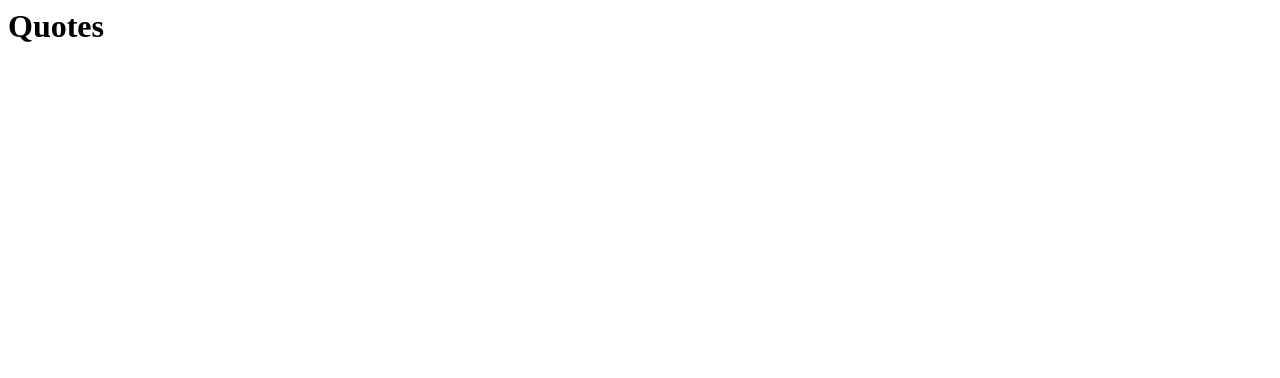
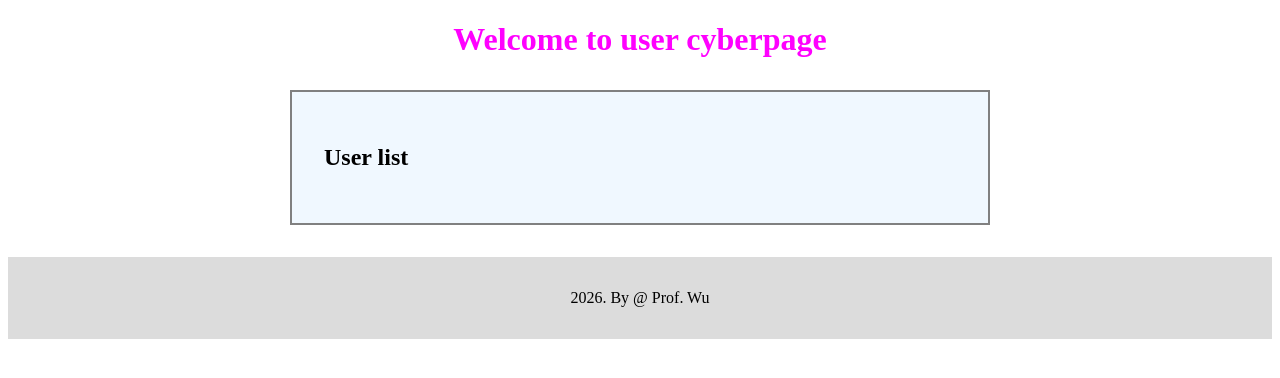
Before and after one commit to Gongg0910/ET721---Spring-2026, a Flask app: page /quotes in a window 1280 px wide. Before the commit the part shown is almost empty. Shown: the top 378 px of the page. Run offline with Flask 3, Linux system fonts and the light colour scheme.

Commit message:
lab 12 in progress

```diff
--- a/lab11/app.py
+++ b/lab11/app.py
@@ -30,7 +30,7 @@ def about():
 
 @app.route('/quotes')
 def qoutes():
-    return '<h1>Quotes</h1>'
+    return render_template('quotes.html')
 
 # set the 'app' to run if you eecute the file directly (not when it is imported)
 if __name__ == '__main__':
--- a/lab11/static/style.css
+++ b/lab11/static/style.css
@@ -23,3 +23,19 @@ img{
 .outstock{
     color: red;
 }
+
+
+/* base.html */
+.maincontainer{
+    padding: 2rem;
+    border: solid gray 2px;
+    background-color: aliceblue;
+    width: 700px;
+    margin: 2rem auto;
+}
+
+.footer{
+    padding: 2rem;
+    background-color: gainsboro;
+    text-align: center;
+}
--- /dev/null
+++ b/lab11/templates/base.html
@@ -0,0 +1,23 @@
+<!DOCTYPE html>
+<html lang="en">
+<head>
+    <meta charset="UTF-8">
+    <meta name="viewport" content="width=device-width, initial-scale=1.0">
+    <title>{% block title %} block title {% endblock%}</title>
+    <link rel="stylesheet" href="{{ url_for('static', filename = 'style.css')}}">
+
+</head>
+<body>
+    <header class="title">
+        <h1>Welcome to {%block msg%} {%endblock%}</h1>
+    </header>
+    <main class="maincontainer">
+        {%block content%} {%endblock%}
+    </main>
+
+    <footer class="footer">
+        2026. By @ Prof. Wu
+    </footer>
+
+</body>
+</html>
--- /dev/null
+++ b/lab11/templates/quotes.html
@@ -0,0 +1,6 @@
+{%extends 'base.html'%}
+{%block title%}Getting a quote{%endblock%}
+{%block msg%} user cyberpage{% endblock%}
+{%block content%}
+    <h2>User list</h2>
+{% endblock %}
--- /dev/null
+++ b/lab12/virtual/pyvenv.cfg
@@ -0,0 +1,5 @@
+home = /home/codespace/.python/current/bin
+include-system-site-packages = false
+version = 3.12.1
+executable = /usr/local/python/3.12.1/bin/python3.12
+command = /home/codespace/.python/current/bin/python3 -m venv /workspaces/ET721---Spring-2026/lab12/virtual
```
Also changed, not shown: 11 other files.
